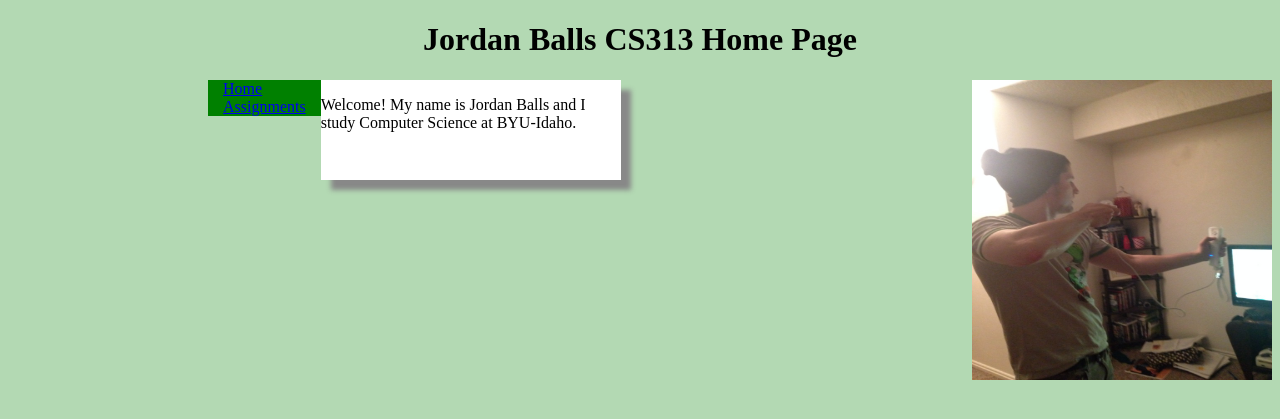
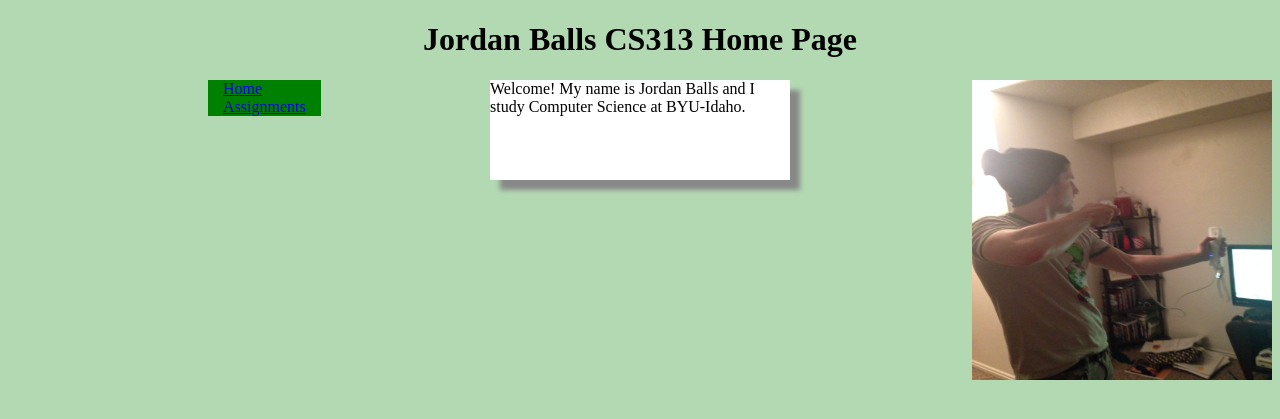
Before and after one commit to JordanBalls/cs313, a PHP site: page / in a window 1280 px wide. Shown: the top 419 px of the page. Run offline with PHP 8.4, Linux system fonts and the light colour scheme.

Commit message:
centering text

```diff
--- a/styles.css
+++ b/styles.css
@@ -29,9 +29,11 @@ h1
 
 .main
 {
-   float:left;
+
    width:300px;
    height:100px;
    background-color: white;
    box-shadow: 10px 10px 5px #888888;
+   margin-left:auto;
+   margin-right:auto;
 }
```
